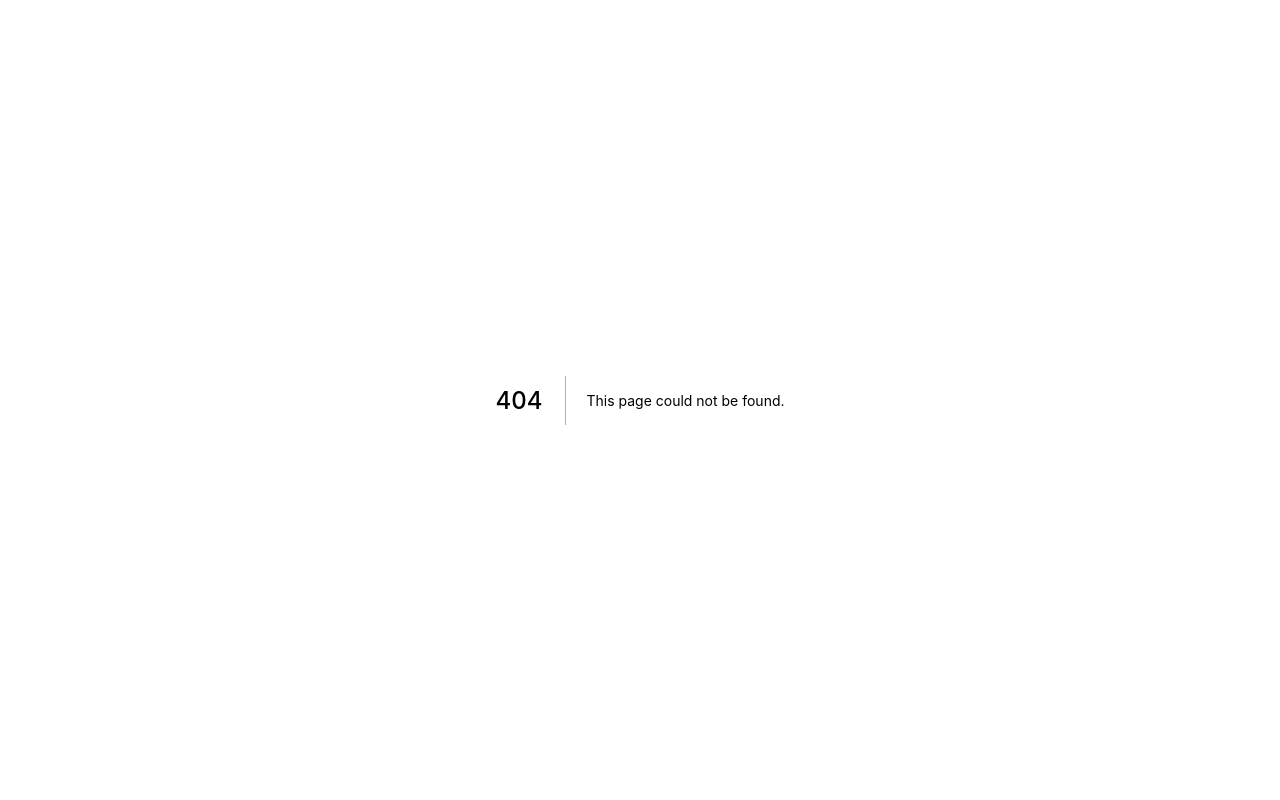
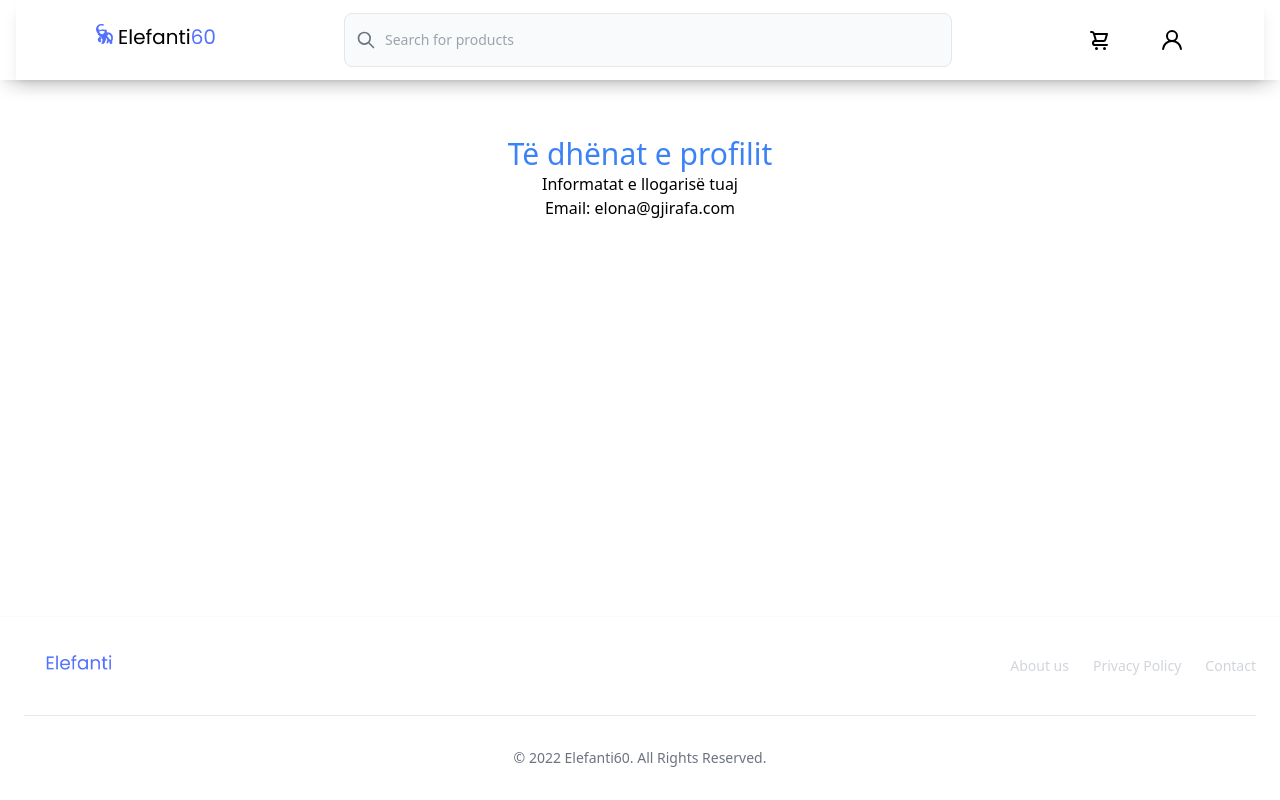
Before and after one commit to drensokoli/elefanti60_front, a Next.js app in the folder elefanti60_front/: page /userinfo in a window 1280 px wide. Before the commit this address had no page. Built offline with nearby package versions, Linux system fonts and the light colour scheme; what tw-elements would draw is missing.

Commit message:
Created UserInfo.js page

```diff
--- a/elefanti60_front/pages/index.js
+++ b/elefanti60_front/pages/index.js
@@ -5,6 +5,7 @@ import Products from '../components/Products';
 import SinglePost from '../components/SinglePost';
 import Category from '../components/Category';
 import Carousel from '../components/Carousel';
+import { UserInfoScreen } from './userinfo';
 
 export const getServerSideProps = async () => {
 
--- /dev/null
+++ b/elefanti60_front/pages/userinfo.js
@@ -0,0 +1,16 @@
+import React from 'react'
+import { useRouter } from 'next/router';
+import Layout from '../components/Layout';
+
+export default function UserInfoScreen(){
+    return (
+        <Layout title="User Info">
+            <div className="border-black flex flex-col items-center mt-10 ">
+                    <h2 className='text-3xl	text-left text-blue-500'>Të dhënat e profilit</h2>
+                    <h3>Informatat e llogarisë tuaj</h3>
+                    <h3>Email: elona@gjirafa.com</h3>
+
+            </div>
+        </Layout>
+    )
+}
```
